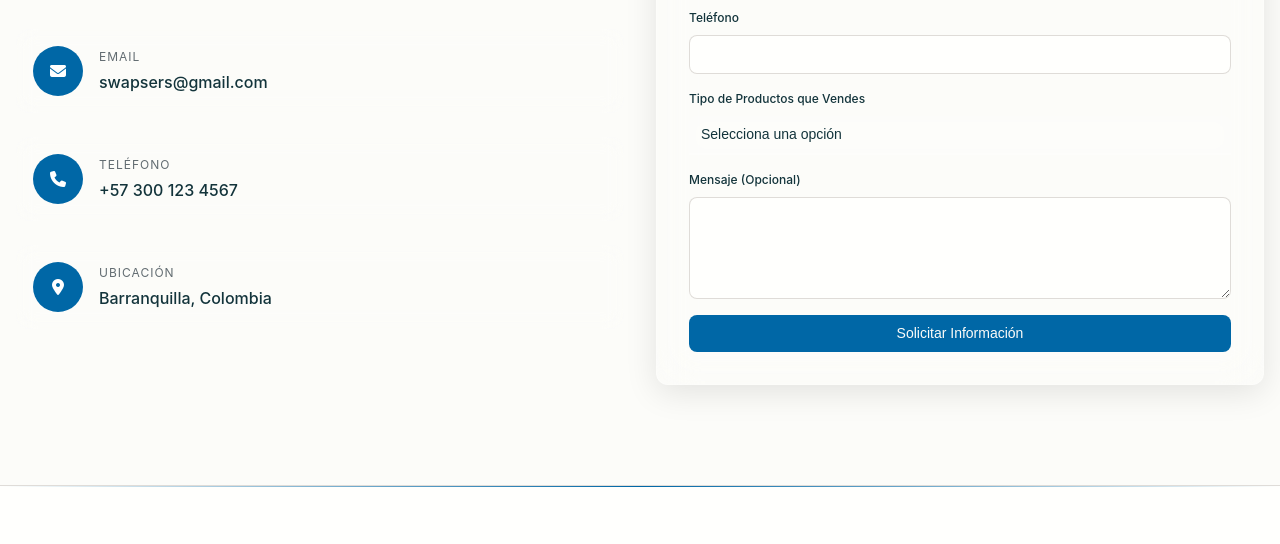
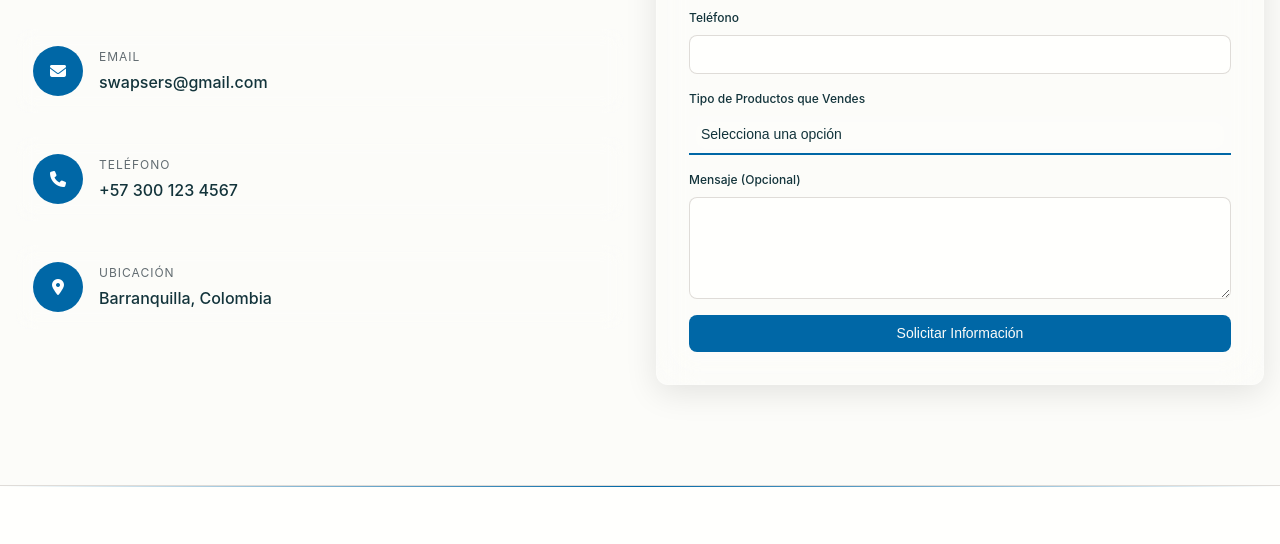
Before and after one commit to dsdchris/Swapsers, a plain HTML site: page index.html in a window 1280 px wide. Shown: the part 3621-4165 px from the top of the page. Drawn offline with nearby package versions, Linux system fonts and the light colour scheme; a web font is replaced by a local one.

Commit message:
border-bottom visible style.css

```diff
--- a/style.css
+++ b/style.css
@@ -1881,7 +1881,7 @@ body {
     background-color: rgba(255, 255, 255, 0.1);
     backdrop-filter: blur(10px);
     border: none;
-    border-bottom: 2px solid rgba(255, 255, 255, 0.2);
+    border-bottom: 2px solid rgb(0, 103, 166);
     border-radius: var(--radius-base) var(--radius-base) 0 0;
     color: var(--color-text);
     font-size: var(--font-size-base);
```
